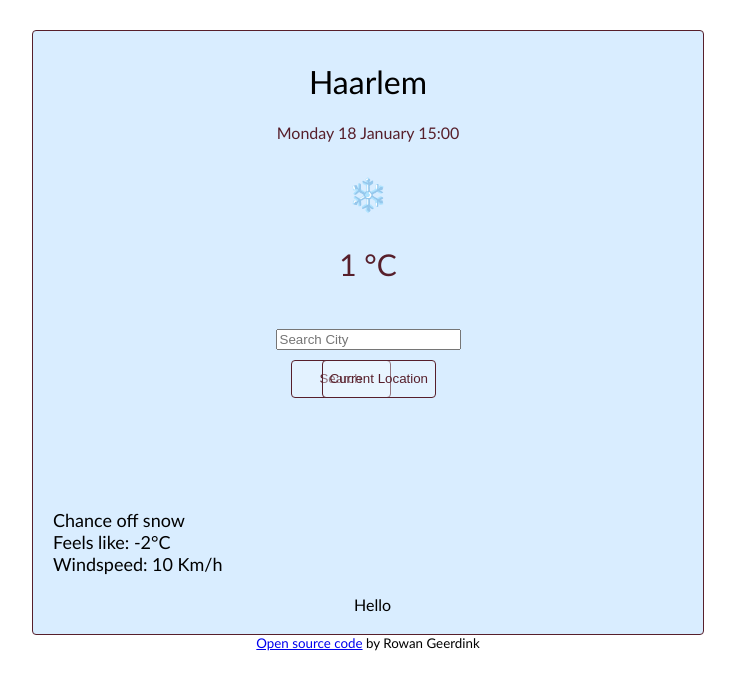
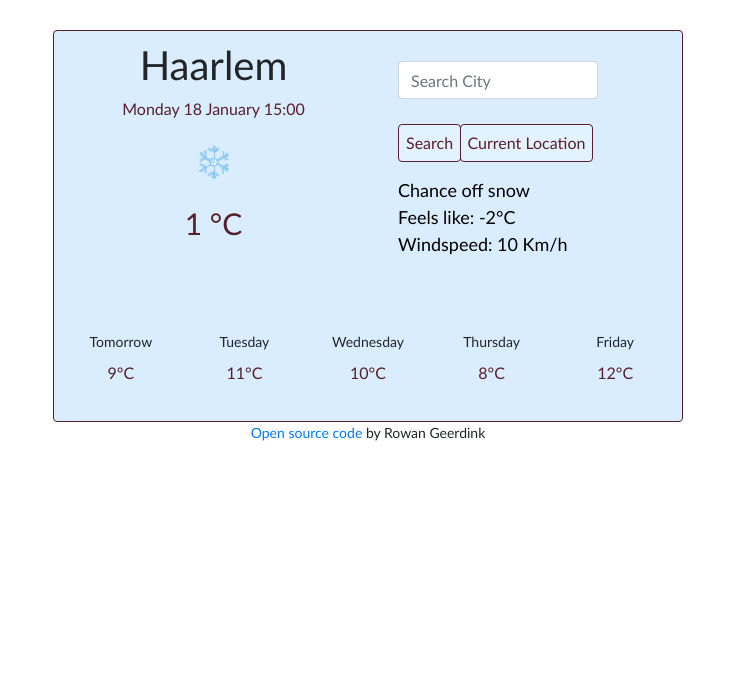
Before and after one commit to rowangeerdink/weather-react, a React (Create React App) app: page / in a window 1280 px wide. Shown: the top 690 px of the page, without its empty margins (272-1007 px from the left). Built offline with nearby package versions, Linux system fonts and the light colour scheme.

Commit message:
updated grid/layout off the app

```diff
--- a/package.json
+++ b/package.json
@@ -7,7 +7,9 @@
     "@testing-library/react": "^11.2.3",
     "@testing-library/user-event": "^12.6.2",
     "axios": "^0.21.1",
+    "bootstrap": "^4.6.0",
     "react": "^17.0.1",
+    "react-bootstrap": "^1.4.3",
     "react-dom": "^17.0.1",
     "react-scripts": "4.0.1",
     "web-vitals": "^0.2.4"
--- a/public/index.html
+++ b/public/index.html
@@ -24,6 +24,12 @@
       work correctly both with client-side routing and a non-root public URL.
       Learn how to configure a non-root public URL by running `npm run build`.
     -->
+    <link
+  rel="stylesheet"
+  href="https://maxcdn.bootstrapcdn.com/bootstrap/4.5.0/css/bootstrap.min.css"
+  integrity="sha384-9aIt2nRpC12Uk9gS9baDl411NQApFmC26EwAOH8WgZl5MYYxFfc+NcPb1dKGj7Sk"
+  crossorigin="anonymous"
+/>
     <title>React App</title>
   </head>
   <body>
--- a/src/App.css
+++ b/src/App.css
@@ -1,6 +1,4 @@
-.App {
-  text-align: center;
-}
+
 
 .App-logo {
   height: 40vmin;
--- a/src/App.js
+++ b/src/App.js
@@ -1,28 +1,27 @@
 import "./App.css";
 import React from "react";
 import "./Styles.css";
+import "bootstrap/dist/css/bootstrap.min.css";
 import WeatherToday from "./WeatherToday";
 import SearchCity from "./SearchCity";
 import WeatherDescription from "./WeatherDescription";
 import Footer from "./Footer";
 import Forecast from "./Forecast";
 
-//import "bootstrap/dist/css/bootstrap.min.css";
-
 export default function App() {
   return (
     <div className="container">
       <div className="weather-container weather-app">
-        <div className="row">
-          <div className="col-6 col-md-5 offset-md-12">
+        <div className="row ">
+          <div className="col-6">
             <WeatherToday />
           </div>
-          <div className="col-6 col-md-7 offset-md-12">
+          <div className="col-6 search-city">
             <SearchCity />
             <WeatherDescription />
           </div>
         </div>
-        <div className="row" id="forecast-row">
+        <div>
           <Forecast />
         </div>
       </div>
--- a/src/Forecast.css
+++ b/src/Forecast.css
@@ -1,5 +1,5 @@
 .day {
-  display: block;
+  display: inline;
   text-align: center;
   color: rgb(87, 31, 43);
   border: 1px solid;
@@ -11,7 +11,7 @@
 }
 
 .weather-image {
-  display: block;
+  display: inline;
   padding-top: 10px;
   padding-bottom: 10px;
   font-size: 40px;
@@ -19,14 +19,12 @@
 }
 
 .forecast {
-  position: absolute;
   display: inline;
   margin-top: 30px;
   margin-bottom: 15px;
 }
 
-#forecast-row {
-  margin-top: 20px;
+.forecast-row {
+  margin-top: 50px;
   margin-bottom: 20px;
-  margin-left: 9px;
 }
--- a/src/Forecast.js
+++ b/src/Forecast.js
@@ -1,6 +1,38 @@
 import React from "react";
 import "./Forecast.css";
 
-export default function Forecast(){
-    return "Hello"
+export default function Forecast() {
+  return (
+    <div className="row forecast-row">
+      <div className="col">
+        <h5>Tomorrow</h5>
+        <i class="fas fa-cloud-showers-heavy weather-image"></i>
+        <p>9°C</p>
+      </div>
+
+      <div className="col">
+        <h5>Tuesday</h5>
+        <i class="fas fa-cloud weather-image"></i>
+        <p>11°C</p>
+      </div>
+
+      <div className="col">
+        <h5>Wednesday</h5>
+        <i class="fas fa-cloud-sun-rain weather-image"></i>
+        <p>10°C</p>
+      </div>
+
+      <div className="col">
+        <h5>Thursday</h5>
+        <i class="fas fa-cloud weather-image"></i>
+        <p>8°C</p>
+      </div>
+
+      <div className="col">
+        <h5>Friday</h5>
+        <i class="fas fa-cloud-sun weather-image"></i>
+        <p>12°C</p>
+      </div>
+    </div>
+  );
 }
--- a/src/SearchCity.css
+++ b/src/SearchCity.css
@@ -1,21 +1,22 @@
 .search-city {
+  padding: 0px 0px 0px 30px;
+}
+
+.search-form {
+  width: 200px;
   margin-top: 30px;
   margin-bottom: 15px;
   text-align: left;
-  display: inline-block;
-  position: relative;
-  z-index: 1;
+  display: block;
 }
 
 .search-button {
   display: inline;
-  position: relative;
   color: rgb(87, 31, 43);
   padding: 0px 7px 0px 7px;
-  margin: 10px 0px 15px auto;
+  margin: 10px 5px 15px auto;
   height: 38px;
-  left: 15px;
-  width: 100px;
+  width: fit-content;
   border: 1px solid;
   border-color: rgb(87, 31, 43);
   border-radius: 4px;
@@ -24,13 +25,10 @@
 
 .current-location-button {
   display: inline;
-  position: relative;
   color: rgb(87, 31, 43);
-  top: -63px;
-  left: 46px;
   height: 38px;
   border: 1px solid;
-  margin: 10px 0px 15px auto;
+  margin: 10px 0px 15px 10px;
   padding: 0px 7px 0px 7px;
   margin-bottom: 15px;
   border-color: rgb(87, 31, 43);
--- a/src/SearchCity.js
+++ b/src/SearchCity.js
@@ -3,38 +3,31 @@ import "./SearchCity.css";
 
 export default function SearchCity() {
   return (
-    <div className="search-city" id="search-city-form">
+    <div>
       <form>
         <div className="row">
-          <div className="col-12">
+          <div className="col ">
             <input
               type="search"
               placeholder="Search City"
-              className="form-control"
-              id="search-text-input"
+              className="form-control search-form"
               autoComplete="off"
             />
+
+            <div className="row">
+              <div className="col-2 ">
+                <input type="submit" value="Search" className="search-button" />
               </div>
 
-          <div className="row id=button-row">
-            <div className="col">
-              <input
-                type="submit"
-                value="Search"
-                className="search-button"
-                id="search-button"
-              />
-            </div>
-
-            <div className="col">
+              <div className="col-4 ">
                 <button
                   value="My Location"
                   type="button"
                   className="current-location-button"
-                id="current-location-button"
                 >
                   Current Location
                 </button>
+              </div>
             </div>
           </div>
         </div>
```
Also changed, not shown: src/index.js (+7 -6 lines), 2 other files (tests, documents, lock files or other folders). Lines whose indentation alone changed are shown as unchanged.
